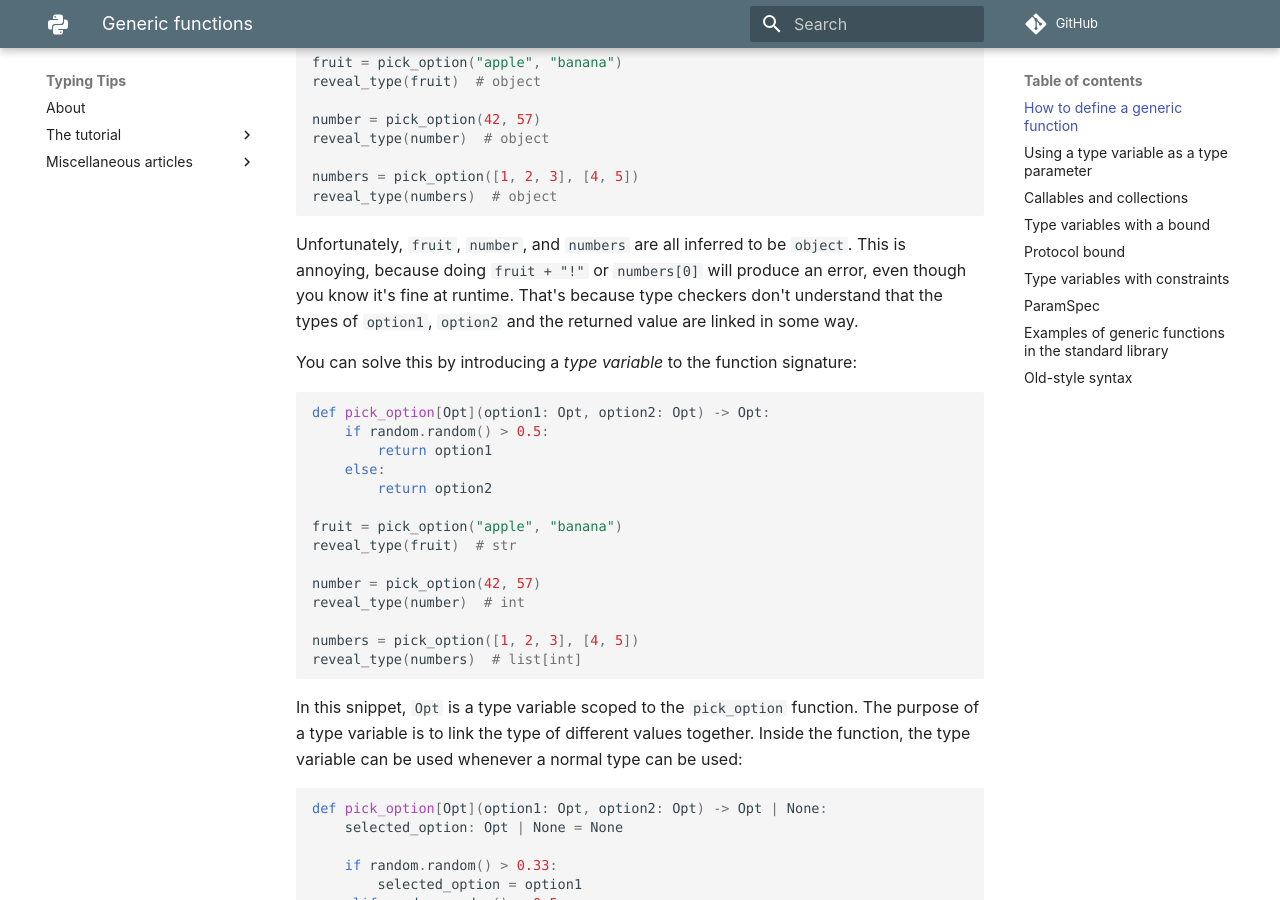
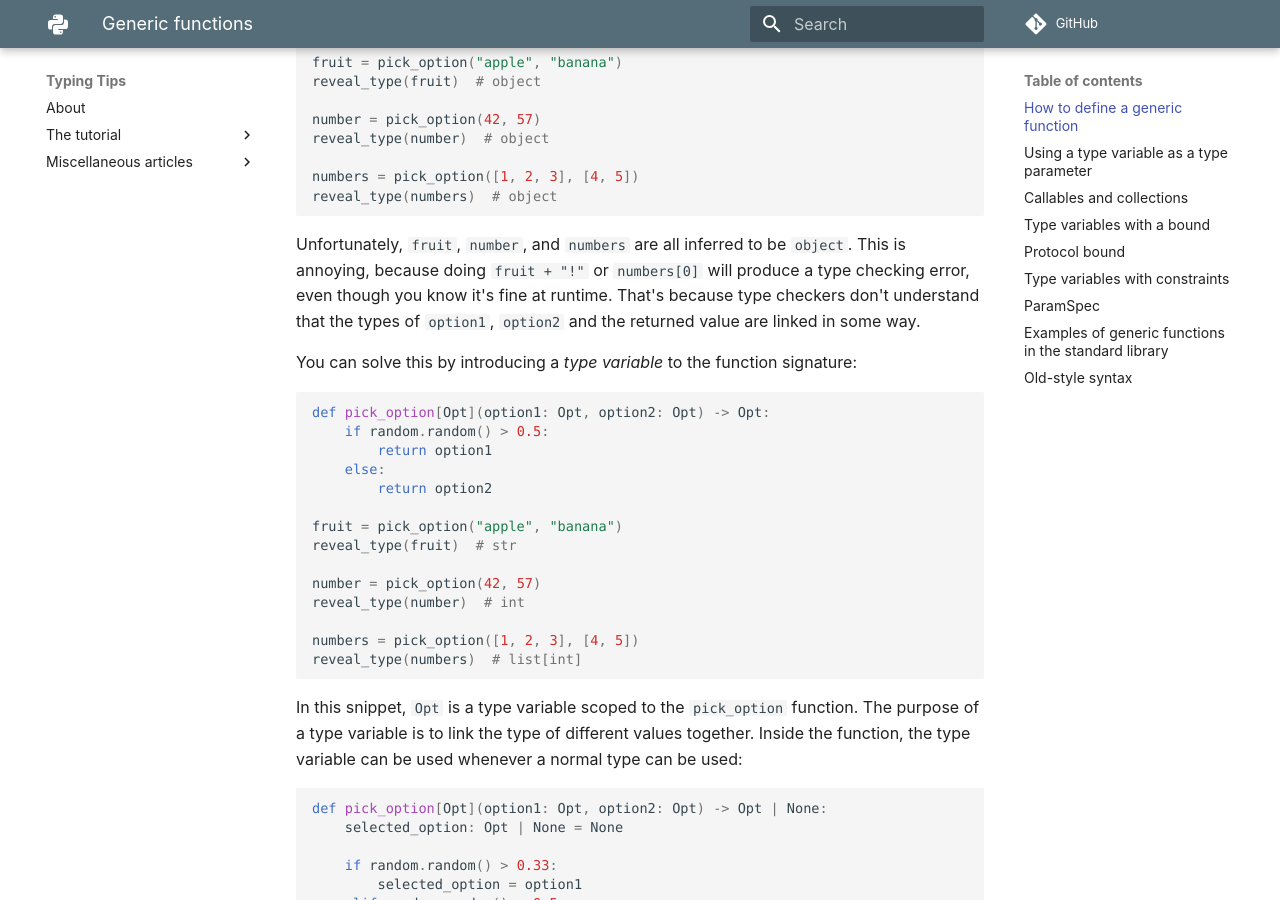
Before and after one commit to decorator-factory/typing-tips, an MkDocs documentation site: the page built from docs/tutorial/3-generic-functions/index.md, in a window 1280 px wide and 900 px high, scrolled down 980 px. Built offline with MkDocs 1.6.1 and Material for MkDocs 9.7.7, drawn with Linux system fonts in a browser that asks for light colours; plug-ins that fetch from the network failed and are left out; comment, search, counter and statistics services are not loaded; some of the changed text lies outside the part shown.

Commit message:
some edits to the generic-functions article

````diff
--- a/docs/tutorial/3-generic-functions/index.md
+++ b/docs/tutorial/3-generic-functions/index.md
@@ -49,10 +49,11 @@
 numbers = pick_option([1, 2, 3], [4, 5])
 reveal_type(numbers)  # object
 ```
-Unfortunately, `fruit`, `number`, and `numbers` are all inferred to be `object`. This
-is annoying, because doing `fruit + "!"` or `numbers[0]` will produce an error, even though
-you know it's fine at runtime. That's because type checkers don't understand that the types
-of `option1`, `option2` and the returned value are linked in some way.
+Unfortunately, `fruit`, `number`, and `numbers` are all inferred to be `object`.
+This is annoying, because doing `fruit + "!"` or `numbers[0]` will produce a
+type checking error, even though you know it's fine at runtime.
+That's because type checkers don't understand that the types of `option1`, `option2`
+and the returned value are linked in some way.
 
 You can solve this by introducing a _type variable_ to the function signature:
 ```py
@@ -71,9 +72,9 @@
 numbers = pick_option([1, 2, 3], [4, 5])
 reveal_type(numbers)  # list[int]
 ```
-In this snippet, `Opt` is a type variable scoped to the `pick_option` function. The purpose
-of a type variable is to link the type of different values together. Inside the function,
-the type variable can be used whenever a normal type can be used:
+In this snippet, `Opt` is a type variable scoped to the `pick_option` function.
+The purpose of a type variable is to link the type of different values together.
+Inside the function, the type variable can be used whenever a normal type can be used:
 ```py
 def pick_option[Opt](option1: Opt, option2: Opt) -> Opt | None:
     selected_option: Opt | None = None
@@ -119,8 +120,8 @@
 ## Callables and collections
 
 As you may know, Python has first-class functions: you can pass functions as arguments
-to other functions, or use a function as a return value. That's supported by most modern programming
-languages.
+to other functions, or use a function as a return value.
+That's supported by most modern programming languages.
 
 `Callable` a special form in the `collections.abc` module that allows expressing the
 type of a _callable object_.
@@ -232,9 +236,9 @@
 ```
 You will see something to the effect of "the type of a is A@map" and "the type of b is B@map".
 
-A particularly interesting example is the `filter_none` function. Instead of the "inner type"
-of the iterable being extracted and simply copied to the output iterable, the argument type
-is matched against the expected `Iterable[T | None]` to figure out what `T` needs to be.
+A particularly interesting example is the `filter_none` function.
+Instead of the "inner type" of the iterable being extracted and simply copied to the output iterable,
+the argument type is matched against the expected `Iterable[T | None]` to figure out what `T` needs to be.
 
 When you call a generic function, you don't explicitly state what value you want to provide for
 the type variables.
@@ -320,7 +324,8 @@
 ```
 
 Type variables support setting a _bound_, requiring that the solution to the type variable
-must fit the bound. The bound is provided by adding a colon (`:`) and the bounded type
+must fit the bound.
+The bound is provided by adding a colon (`:`) and the bounded type
 after the type variable:
 ```py
 from collections.abc import Iterable, Iterator
````
Also changed, not shown: other parts of docs/tutorial/3-generic-functions/index.md (+4 -1 lines).
